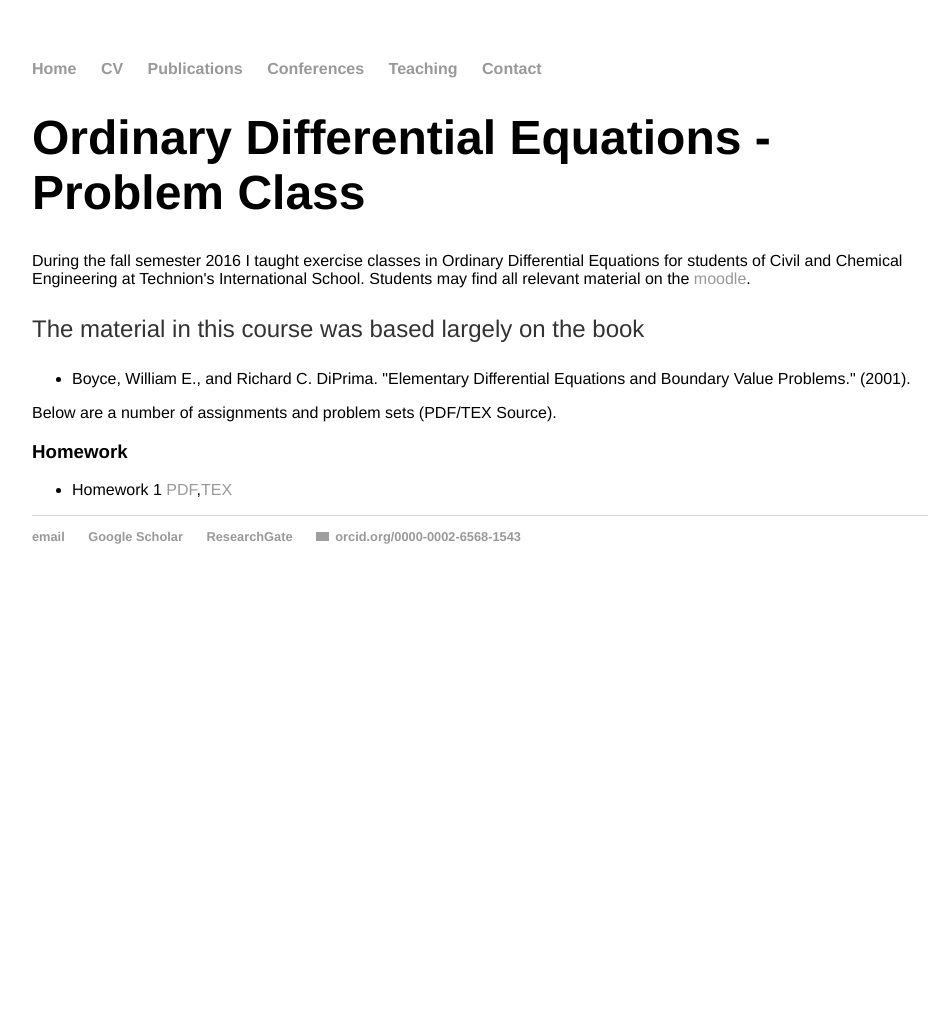
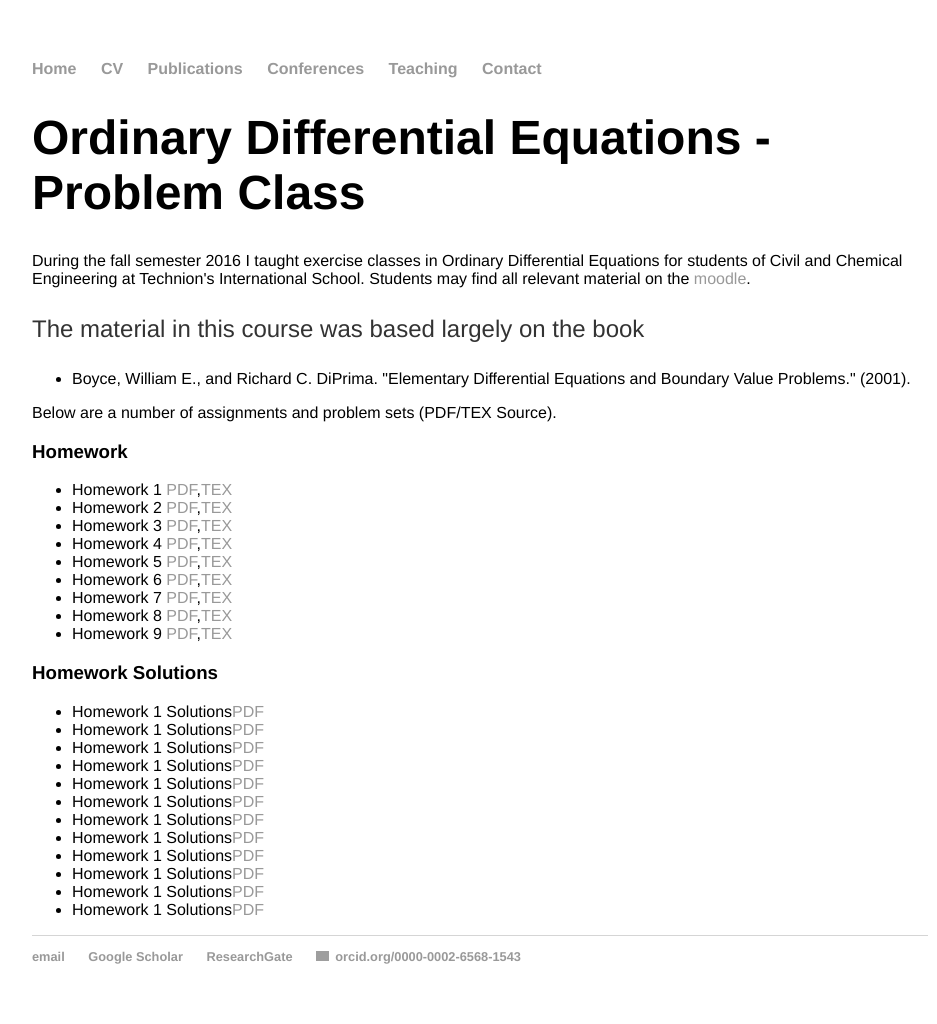
Before and after one commit to rstuhlmeier/rstuhlmeier.github.io, a Jekyll site: the page built from teaching/Fall2016/ODEs.html, in a window 1280 px wide. Shown: the whole page, without its empty margins (160-1097 px from the left). Built offline with Jekyll 4.4.1, drawn with Linux system fonts in a browser that asks for light colours; before the commit the page ends 900 px from its top, so only the background shows below that; grey boxes are pictures that could not be loaded.

Commit message:
Updated Homework Solutions

```diff
--- a/teaching/Fall2016/ODEs.html
+++ b/teaching/Fall2016/ODEs.html
@@ -20,4 +20,27 @@ Below are a number of assignments and problem sets (PDF/TEX Source).
 <h3>Homework</h3>
 <ul>
 <li>Homework 1 <a href="Homework/Homework_1.pdf">PDF</a>,<a href="Homework/Homework_1.tex">TEX</a> </li>
+<li>Homework 2 <a href="Homework/Homework_2.pdf">PDF</a>,<a href="Homework/Homework_2.tex">TEX</a> </li>
+<li>Homework 3 <a href="Homework/Homework_3.pdf">PDF</a>,<a href="Homework/Homework_3.tex">TEX</a> </li>
+<li>Homework 4 <a href="Homework/Homework_4.pdf">PDF</a>,<a href="Homework/Homework_4.tex">TEX</a> </li>
+<li>Homework 5 <a href="Homework/Homework_5.pdf">PDF</a>,<a href="Homework/Homework_5.tex">TEX</a> </li>
+<li>Homework 6 <a href="Homework/Homework_6.pdf">PDF</a>,<a href="Homework/Homework_6.tex">TEX</a> </li>
+<li>Homework 7 <a href="Homework/Homework_7.pdf">PDF</a>,<a href="Homework/Homework_7.tex">TEX</a> </li>
+<li>Homework 8 <a href="Homework/Homework_8.pdf">PDF</a>,<a href="Homework/Homework_8.tex">TEX</a> </li>
+<li>Homework 9 <a href="Homework/Homework_9.pdf">PDF</a>,<a href="Homework/Homework_9.tex">TEX</a> </li>
 </ul>
+<h3>Homework Solutions</h3>
+<ul>
+<li>Homework 1 Solutions<a href="Homework_Solutions/Homework_1_Solutions.pdf">PDF</a></li>
+<li>Homework 1 Solutions<a href="Homework_Solutions/Homework_2_Solutions.pdf">PDF</a></li>
+<li>Homework 1 Solutions<a href="Homework_Solutions/Homework_3_Solutions.pdf">PDF</a></li>
+<li>Homework 1 Solutions<a href="Homework_Solutions/Homework_4_Solutions.pdf">PDF</a></li>
+<li>Homework 1 Solutions<a href="Homework_Solutions/Homework_5_Solutions.pdf">PDF</a></li>
+<li>Homework 1 Solutions<a href="Homework_Solutions/Homework_6_Solutions.pdf">PDF</a></li>
+<li>Homework 1 Solutions<a href="Homework_Solutions/Homework_7_Solutions.pdf">PDF</a></li>
+<li>Homework 1 Solutions<a href="Homework_Solutions/Homework_8_Solutions.pdf">PDF</a></li>
+<li>Homework 1 Solutions<a href="Homework_Solutions/Homework_9_Solutions.pdf">PDF</a></li>
+<li>Homework 1 Solutions<a href="Homework_Solutions/Homework_10_Solutions.pdf">PDF</a></li>
+<li>Homework 1 Solutions<a href="Homework_Solutions/Homework_11_Solutions.pdf">PDF</a></li>
+<li>Homework 1 Solutions<a href="Homework_Solutions/Homework_12_Solutions.pdf">PDF</a></li>
+</ul>
```
